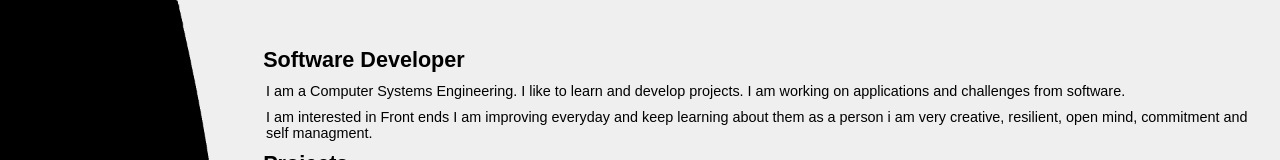
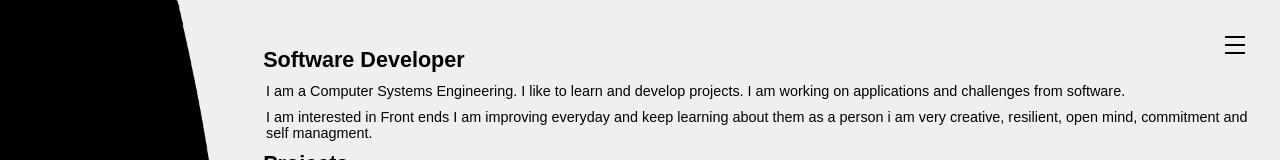
Before and after one commit to Kalugy/kalugy-projects, a React (Create React App) app: page / in a window 1280 px wide. Shown: the top 160 px of the page. Built offline with nearby package versions, Linux system fonts and the light colour scheme.

Commit message:
menu navbar con animaciones

```diff
--- a/src/App.js
+++ b/src/App.js
@@ -1,10 +1,13 @@
 import logo from './logo.svg';
 import './App.css';
 import Main from './Option1/Main'
+import MenuBar from './MenuBar/MenuBar'
+
 
 function App() {
   return (
     <div>
+      <MenuBar></MenuBar>
       <Main></Main>
     </div>
   );
--- /dev/null
+++ b/src/MenuBar/MenuBar.css
@@ -0,0 +1,144 @@
+
+.menu-button{
+    display: none;
+}
+
+.menu-navbar-wrapper{
+    position: fixed;
+    top: 0;
+    right: -100%;
+    height: 100%;
+    width: 100%;
+    background: #000;
+    transition: all 0.6s ease-in-out;
+}
+
+#active:checked ~ .menu-navbar-wrapper{
+    /*left: 0;*/
+    right:0;
+    z-index: 1;
+}
+
+.menu-btn{
+    position: absolute;
+    z-index: 2;
+    right: 20px;
+    /*left: 20px; */
+    top: 20px;
+    height: 50px;
+    width: 50px;
+    text-align: center;
+    line-height: 50px;
+    border-radius: 50%;
+    font-size: 20px;
+    cursor: pointer;
+    /*color: #fff;*/
+    /*background: linear-gradient(90deg, #f92c78, #4114a1);*/
+    /* background: linear-gradient(375deg, #1cc7d0, #2ede98); */
+   /* background: linear-gradient(-45deg, #e3eefe 0%, #efddfb 100%); */
+    transition: all 0.3s ease-in-out;
+  }
+
+  .menu-btn span,
+  .menu-btn:before,
+  .menu-btn:after{
+      content: "";
+      position: absolute;
+      top: calc(50% - 1px);
+      left: 30%;
+      width: 40%;
+      border-bottom: 2px solid #000;
+      transition: transform .6s cubic-bezier(0.215, 0.61, 0.355, 1);
+  }
+
+  .menu-btn:before{
+    transform: translateY(-8px);
+  }
+  .menu-btn:after{
+    transform: translateY(8px);
+  }
+
+.close {
+	z-index: 1;
+	width: 100%;
+	height: 100%;
+	pointer-events: none;
+	transition: background .6s;
+}
+
+/* closing animation */
+#active:checked + .menu-btn span {
+	transform: scaleX(0);
+}
+#active:checked + .menu-btn:before {
+	transform: rotate(45deg);
+  border-color: #fff;
+}
+#active:checked + .menu-btn:after {
+	transform: rotate(-45deg);
+  border-color: #fff;
+}
+
+
+.menu-navbar-wrapper ul{
+    position: absolute;
+    top: 60%;
+    left: 50%;
+    height: 90%;
+    transform: translate(-50%, -50%);
+    list-style: none;
+    text-align: center;
+  }
+  .menu-navbar-wrapper ul li{
+    height: 10%;
+    margin: 15px 0;
+  }
+  .menu-navbar-wrapper ul li a{
+    text-decoration: none;
+    font-size: 30px;
+    font-weight: 500;
+    padding: 5px 30px;
+    color: #fff;
+    border-radius: 50px;
+    position: absolute;
+    line-height: 50px;
+    margin: 5px 30px;
+    opacity: 0;
+    transition: all 0.3s ease;
+    transition: transform .6s cubic-bezier(0.215, 0.61, 0.355, 1);
+  }
+  .menu-navbar-wrapper ul li a:after{
+    position: absolute;
+    content: "";
+    background: #fff;
+     /*background: linear-gradient(#14ffe9, #ffeb3b, #ff00e0);*/
+    /*background: linear-gradient(375deg, #1cc7d0, #2ede98);*/
+    width: 100%;
+    height: 100%;
+    left: 0;
+    top: 0;
+    border-radius: 50px;
+    transform: scaleY(0);
+    z-index: -1;
+    transition: transform 0.3s ease;
+  }
+  .menu-navbar-wrapper ul li a:hover:after{
+    transform: scaleY(1);
+  }
+  .menu-navbar-wrapper ul li a:hover{
+    color: #1a73e8;
+  }
+
+  #active:checked ~ .menu-navbar-wrapper ul li a{
+    opacity: 1;
+  }
+  .menu-navbar-wrapper ul li a{
+    transition: opacity 1.2s, transform 1.2s cubic-bezier(0.215, 0.61, 0.355, 1);
+    transform: translateX(100px);
+  }
+  #active:checked ~ .menu-navbar-wrapper ul li a{
+      transform: none;
+      transition-timing-function: ease, cubic-bezier(.1,1.3,.3,1); /* easeOutBackを緩めた感じ */
+     transition-delay: .6s;
+    transform: translateX(-100px);
+  }
--- /dev/null
+++ b/src/MenuBar/MenuBar.js
@@ -0,0 +1,24 @@
+import "./MenuBar.css"
+
+
+function MenuBar(){
+    return(
+        <div>
+            <input type="checkbox" className="menu-button" id="active"></input>
+            <label htmlFor="active" className="menu-btn"><span></span></label>
+            <label htmlFor="active" className="close"></label>
+            <div className="menu-navbar-wrapper">
+                <ul>
+                    <h1>2D</h1>
+                    <li><a>Version1</a></li>
+                    <li><a>Version2</a></li>
+                    <li><a>Version3</a></li>
+                    <li><a>Version4</a></li>
+                    <li><a>Version5</a></li>
+                </ul>
+            </div>
+        </div>
+    );
+}
+
+export default MenuBar
```
